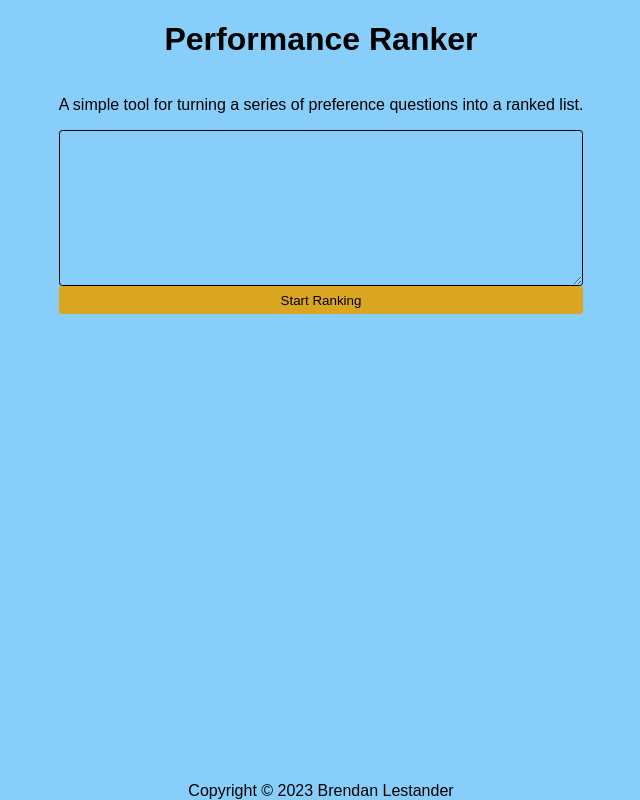
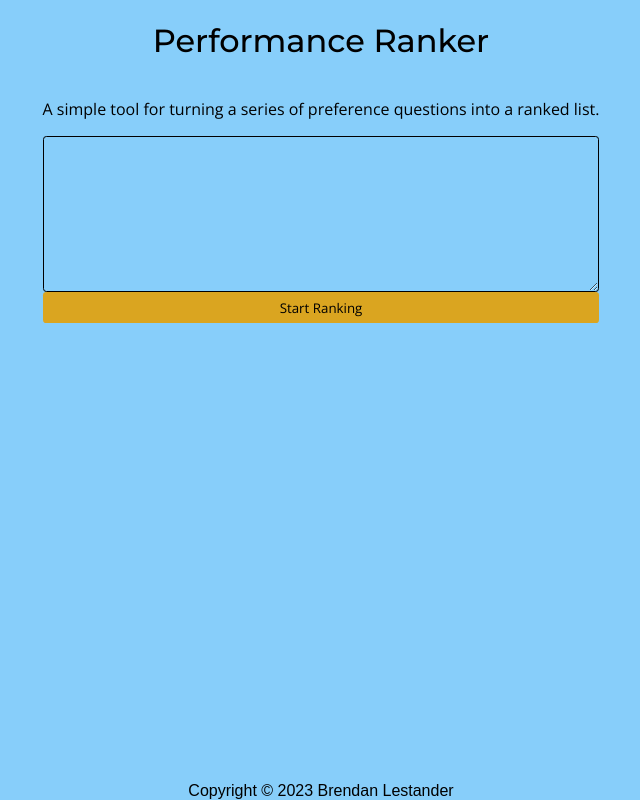
Before and after one commit to blestander/preference-ranker2, a plain HTML site: page index.html in a window 1280 px wide. Shown: the whole page, without its empty margins (319-959 px from the left). Drawn offline with nearby package versions, Linux system fonts and the light colour scheme.

Commit message:
Added custom fonts.

```diff
--- a/styles.css
+++ b/styles.css
@@ -1,3 +1,5 @@
+@import url('https://fonts.googleapis.com/css2?family=Inconsolata&family=Montserrat:wght@500&family=Open+Sans&display=swap');
+
 html, body {
     margin: 0;
     font-family: sans-serif;
@@ -22,6 +24,14 @@ body {
     flex-grow: 100;
 }
 
+h1 {
+    font-weight: 500;
+    font-family: Montserrat, sans-serif;
+}
+p {
+    font-family: 'Open Sans', sans-serif;
+}
+
 button {
     background-color: goldenrod;
     color: black;
@@ -30,6 +40,7 @@ button {
     border-radius: .25em;
     padding: .5em;
     margin-bottom: .25em;
+    font-family: 'Open Sans', sans-serif;
 }
 button:active {
     border-style: inset;
@@ -44,6 +55,7 @@ textarea {
     border-style: solid;
     border-color: black;
     border-radius: .25em;
+    font-family: Inconsolata, monospace;
 }
 textarea:focus{
     border-color: goldenrod;
```
